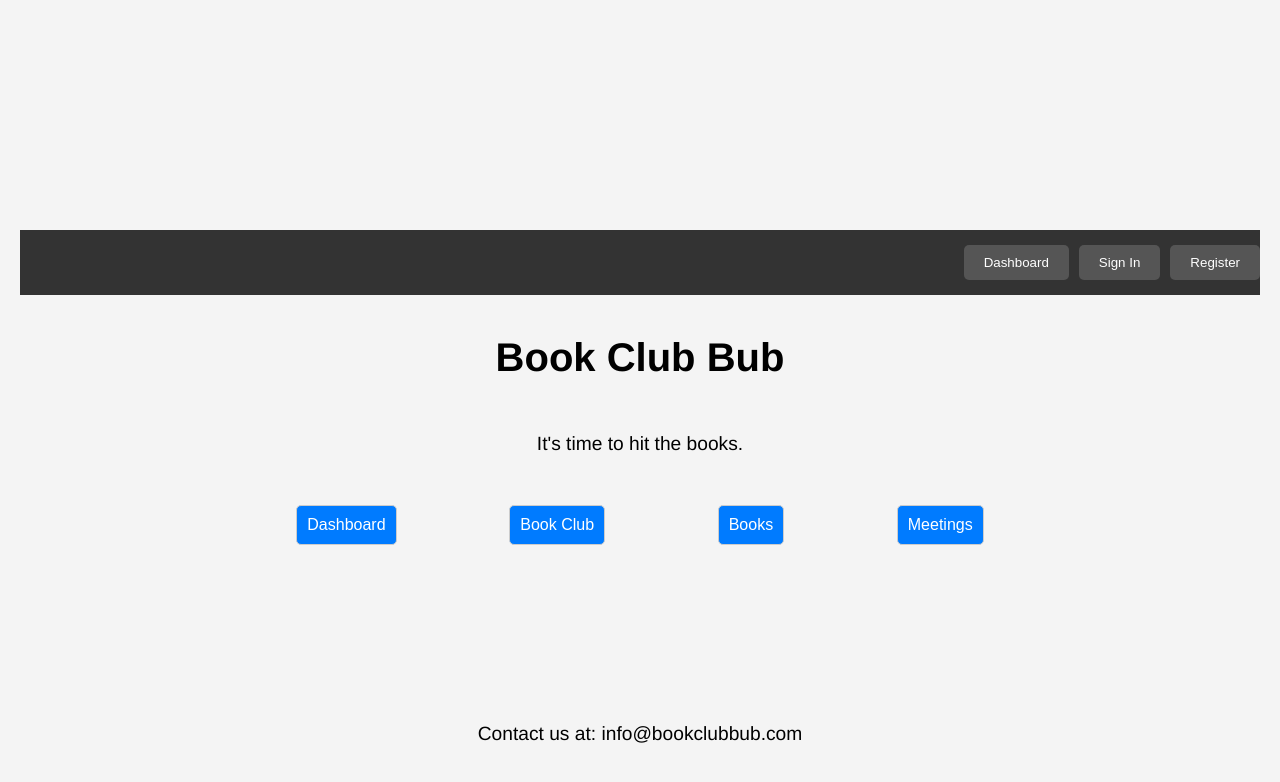
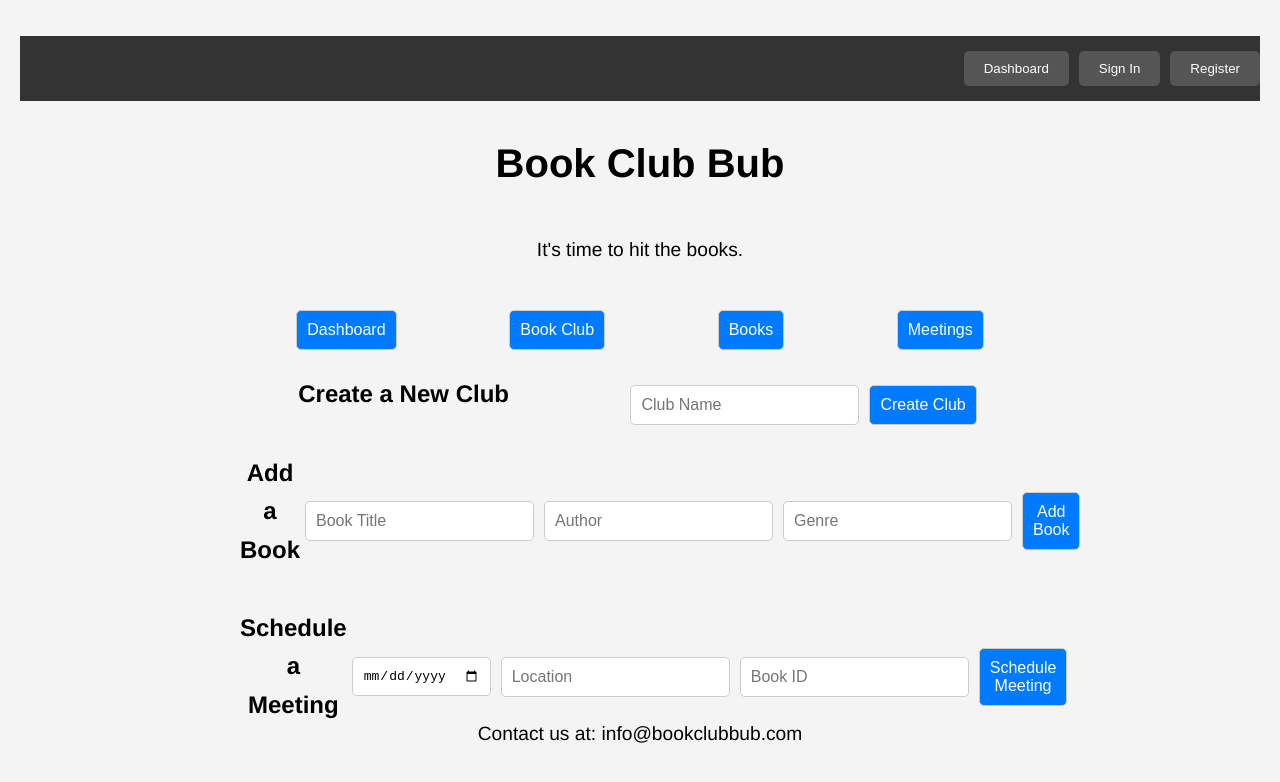
Before and after one commit to JakeMackBrown/Book-Club-Bub, a website: page index.html in a window 1280 px wide. Drawn offline with Linux system fonts and the light colour scheme.

Commit message:
adjusted HTML

```diff
--- a/index.html
+++ b/index.html
@@ -22,9 +22,33 @@
       <button id="books-btn">Books</button>
       <button id="meetings-btn">Meetings</button>
     </section>
+    <section>
+      <h2>Create a New Club</h2>
+      <form action="/create-club" method="POST">
+        <input type="text" name="clubName" placeholder="Club Name" required>
+        <button type="submit">Create Club</button>
+      </form>
+    </section>
+    <section>
+      <h2>Add a Book</h2>
+      <form action="/add-book" method="POST">
+        <input type="text" name="title" placeholder="Book Title" required>
+        <input type="text" name="author" placeholder="Author" required>
+        <input type="text" name="genre" placeholder="Genre" required>
+        <button type="submit">Add Book</button>
+      </form>
+    </section>
+    <section>
+      <h2>Schedule a Meeting</h2>
+      <form action="/schedule-meeting" method="POST">
+        <input type="date" name="date" required>
+        <input type="text" name="location" placeholder="Location" required>
+        <input type="text" name="bookId" placeholder="Book ID" required>
+        <button type="submit">Schedule Meeting</button>
+      </form>
+    </section>
   </main>
   <footer>
     <p>Contact us at: info@bookclubbub.com</p>
   </footer>
 </body>
-</html>
```
